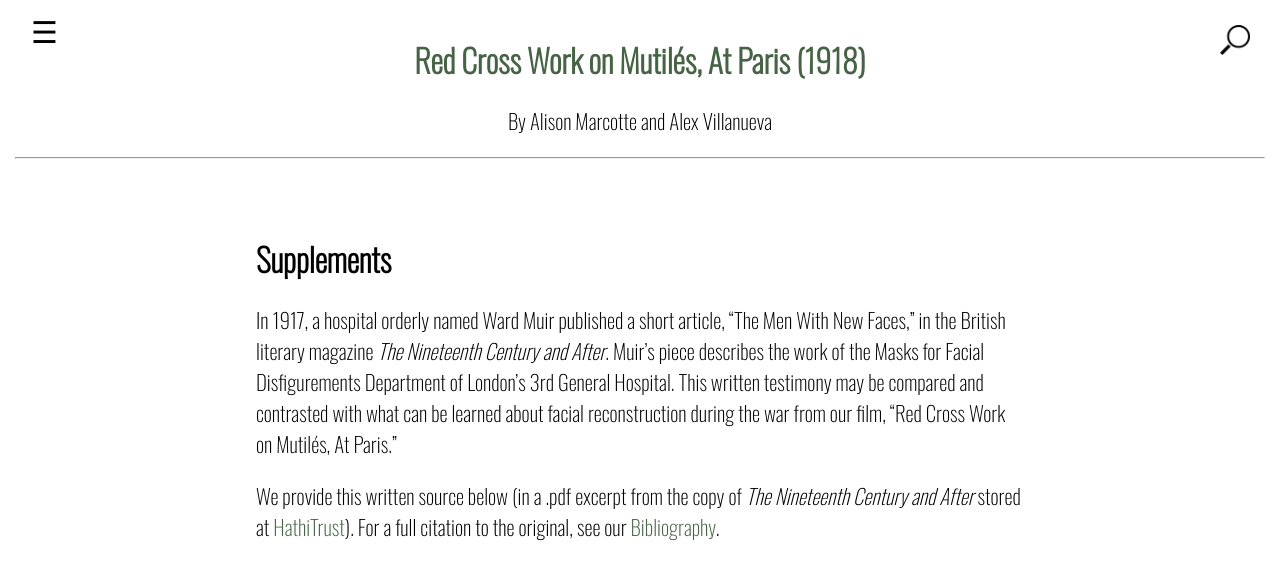
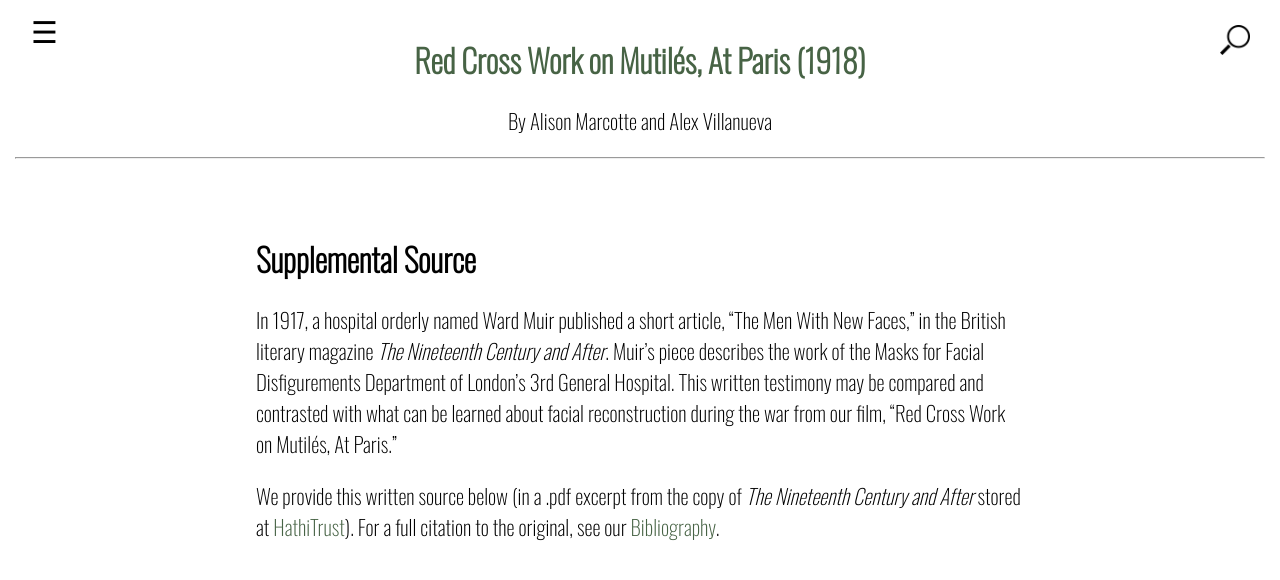
Before and after one commit to TonLeon/Mindoc_Original_Prototype, a Jekyll site: the page built from 006_supplements.md, in a window 1280 px wide. Shown: the top 580 px of the page. Built offline with Jekyll 4.4.1, drawn with Linux system fonts in a browser that asks for light colours.

Commit message:
Update 006_supplements.md

```diff
--- a/006_supplements.md
+++ b/006_supplements.md
@@ -4,7 +4,7 @@
 number: 006
 ---
 
-# Supplements
+# Supplemental Source
 
 In 1917, a hospital orderly named Ward Muir published a short article, "The Men With New Faces," in the British literary magazine *The Nineteenth Century and After*.  Muir's piece describes the work of the Masks for Facial Disfigurements Department of London's 3rd General Hospital. This written testimony may be compared and contrasted with what can be learned about facial reconstruction during the war from our film, "Red Cross Work on Mutilés, At Paris."
 
```
